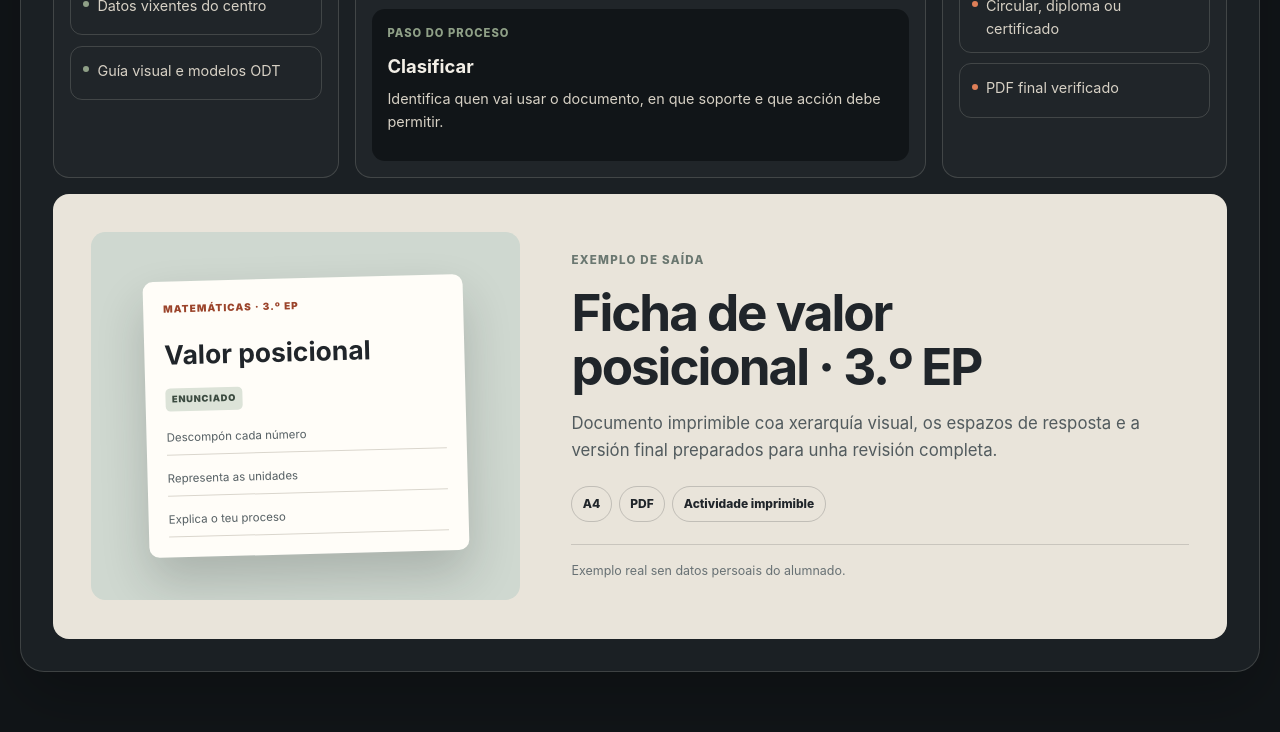
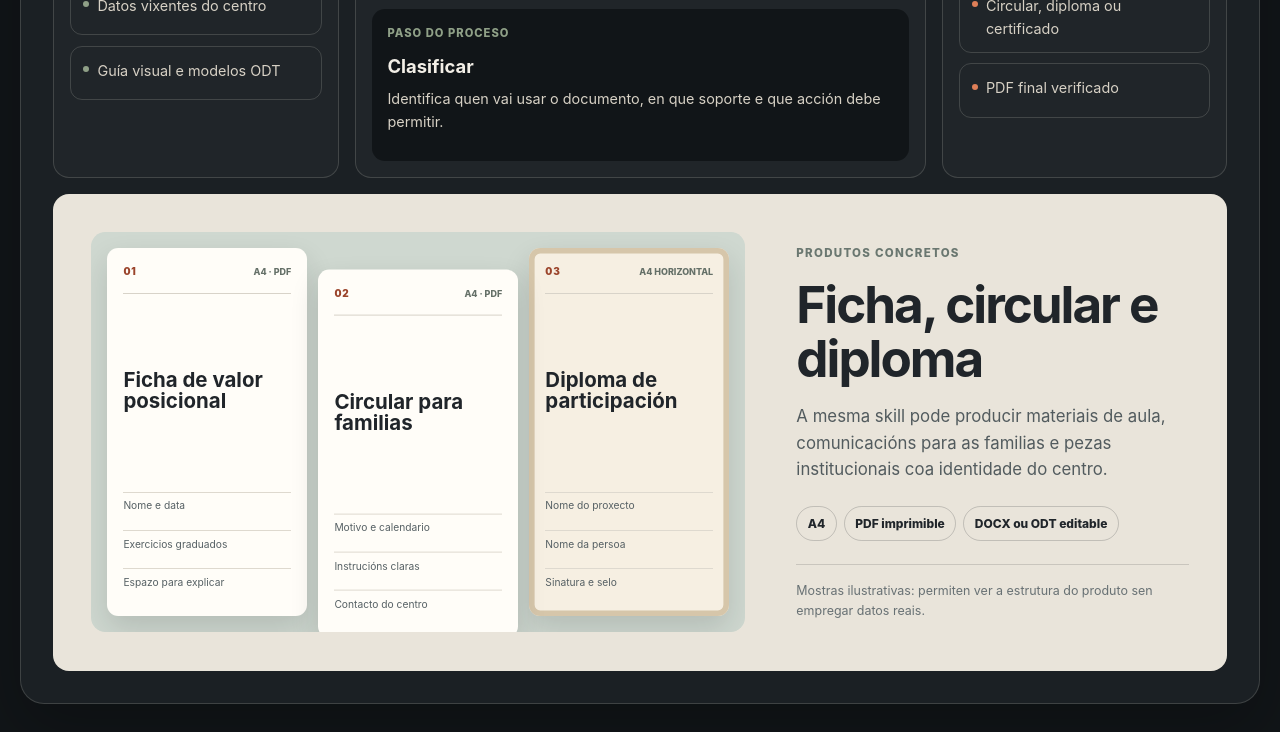
Before and after one commit to pablonimo/formacion, a website: page index.html in a window 1280 px wide. Shown: the part 6925-7657 px from the top of the page. Drawn offline with Linux system fonts and the light colour scheme.

Commit message:
Ampliar exemplos de produtos das skills

```diff
--- a/app.js
+++ b/app.js
@@ -51,11 +51,15 @@ const skillLabData = {
       { title: 'Renderizar', detail: 'Xera o formato solicitado e inspecciona todas as páxinas antes da entrega.' }
     ],
     example: {
-      title: 'Ficha de valor posicional · 3.º EP',
-      copy: 'Documento imprimible coa xerarquía visual, os espazos de resposta e a versión final preparados para unha revisión completa.',
-      tags: ['A4', 'PDF', 'Actividade imprimible'],
-      note: 'Exemplo real sen datos persoais do alumnado.',
-      preview: { type: 'document', eyebrow: 'MATEMÁTICAS · 3.º EP', title: 'Valor posicional', meta: 'ENUNCIADO', rows: ['Descompón cada número', 'Representa as unidades', 'Explica o teu proceso'] }
+      title: 'Ficha, circular e diploma',
+      copy: 'A mesma skill pode producir materiais de aula, comunicacións para as familias e pezas institucionais coa identidade do centro.',
+      tags: ['A4', 'PDF imprimible', 'DOCX ou ODT editable'],
+      note: 'Mostras ilustrativas: permiten ver a estrutura do produto sen empregar datos reais.',
+      samples: [
+        { type: 'document', format: 'A4 · PDF', title: 'Ficha de valor posicional', rows: ['Nome e data', 'Exercicios graduados', 'Espazo para explicar'] },
+        { type: 'notice', format: 'A4 · PDF', title: 'Circular para familias', rows: ['Motivo e calendario', 'Instrucións claras', 'Contacto do centro'] },
+        { type: 'certificate', format: 'A4 horizontal', title: 'Diploma de participación', rows: ['Nome do proxecto', 'Nome da persoa', 'Sinatura e selo'] }
+      ]
     }
   },
   timbre: {
@@ -72,11 +76,15 @@ const skillLabData = {
       { title: 'Despregar', detail: 'Instala temporalmente, proba a restauración e conserva copias recuperables.' }
     ],
     example: {
-      title: 'Campaña semanal · cartel e pantallas',
-      copy: 'Unha mesma selección musical convértese en pezas coordinadas para impresión, móbil e as dúas televisións do centro.',
+      title: 'Cartel, pantalla e mensaxe semanal',
+      copy: 'Unha mesma selección musical convértese nun paquete coordinado para o corredor, as televisións e a difusión ás familias.',
       tags: ['A3', '3840 × 2160', 'WhatsApp', 'TV'],
-      note: 'A letra completa procede sempre dunha fonte local autorizada.',
-      preview: { type: 'timbre', eyebrow: 'TIMBRE · ESTA SEMANA', title: 'Seis momentos, unha selección', meta: 'CEIP DE BELESAR', rows: ['08:30 · apertura', '11:20 · recreo', '12:10 · peche'] }
+      note: 'Mostras ilustrativas. A letra completa só se incorpora desde unha fonte local autorizada.',
+      samples: [
+        { type: 'poster', format: 'A3 · PNG/PDF', title: 'Cartel do timbre', rows: ['Selección da semana', 'Artistas e cancións', 'Horarios principais'] },
+        { type: 'screen', format: '3840 × 2160', title: 'Pantalla de letra', rows: ['Título e artista', 'Letra por bloques', 'Marca do centro'] },
+        { type: 'message', format: 'WhatsApp', title: 'Mensaxe de difusión', rows: ['Esta semana soa…', 'Resumo da proposta', 'Nota para as familias'] }
+      ]
     }
   },
   semanario: {
@@ -93,11 +101,15 @@ const skillLabData = {
       { title: 'Publicar', detail: 'Só tras aprobación, xera miniaturas, comproba o carrusel e arquiva a semana verificada.', human: true }
     ],
     example: {
-      title: 'Semana 41 · entrada con galería',
-      copy: 'Unha portada breve conduce a apartados de aula e grupos de fotografías con pés informativos e copia ampliada.',
+      title: 'Entrada, galería e arquivo semanal',
+      copy: 'As notas e fotos convértense nunha páxina completa: crónica, imaxes contextualizadas e acceso ordenado ás semanas anteriores.',
       tags: ['Web', 'Galería', 'Móbil', 'Arquivo'],
       note: 'A vista é unha representación; as fotografías reais seguen a política de publicación do centro.',
-      preview: { type: 'web', eyebrow: 'SEMANARIO · SEMANA 41', title: 'Aprender tamén é deixar pegada', meta: '6 HISTORIAS · 18 FOTOS', rows: ['Investigamos', 'Construímos', 'Compartimos'] }
+      samples: [
+        { type: 'article', format: 'Entrada web', title: 'Crónica da semana', rows: ['Que fixemos', 'Como nos organizamos', 'Que aprendemos'] },
+        { type: 'gallery', format: 'Galería adaptable', title: 'Fotos con contexto', rows: ['Miniaturas coidadas', 'Pés informativos', 'Vista ampliada'] },
+        { type: 'archive', format: 'Arquivo web', title: 'Índice de semanas', rows: ['Semana e datas', 'Resumo breve', 'Acceso á entrada'] }
+      ]
     }
   },
   avaliacion: {
@@ -114,11 +126,15 @@ const skillLabData = {
       { title: 'Producir', detail: 'Crea e reabre os PDF, verifica o lote e consolida un seguimento minimizado.' }
     ],
     example: {
-      title: 'Lote demostrativo · código A01',
-      copy: 'A produción reúne as páxinas da actividade e engade unha devolución breve baseada só no que pode observarse.',
+      title: 'PDF individual, informe e seguimento',
+      copy: 'O lote escaneado remata en tres produtos separados: a devolución para cada alumno, a visión global do grupo e unha nota de continuidade.',
       tags: ['PDF individual', 'Informe codificado', 'Seguimento'],
       note: 'Demostración sintética: a web non publica traballos nin datos reais do alumnado.',
-      preview: { type: 'evaluation', eyebrow: 'DEVOLUCIÓN · A01', title: 'Actividade de mostra', meta: 'REVISIÓN DOCENTE', rows: ['Logro comprobable', 'Evidencia observada', 'Seguinte paso concreto'] }
+      samples: [
+        { type: 'feedback', format: 'PDF · código A01', title: 'Devolución individual', rows: ['Páxinas reunidas', 'Logro observable', 'Seguinte paso'] },
+        { type: 'report', format: 'Informe codificado', title: 'Visión do grupo', rows: ['Padróns detectados', 'Dificultades comúns', 'Decisións docentes'] },
+        { type: 'followup', format: 'Rexistro privado', title: 'Nota de seguimento', rows: ['Actividade e data', 'Evidencia mínima', 'Revisión pendente'] }
+      ]
     }
   }
 };
@@ -130,15 +146,19 @@ const labProducts = document.querySelector('#lab-products-list');
 const labFlow = document.querySelector('#lab-flow');
 const labStageDetail = document.querySelector('#lab-stage-detail');
 
-function renderProductPreview(preview) {
-  const rows = preview.rows.map((row) => `<span>${escapeHtml(row)}</span>`).join('');
-  return `
-    <div class="preview-art preview-${escapeHtml(preview.type)}">
-      <p>${escapeHtml(preview.eyebrow)}</p>
-      <strong>${escapeHtml(preview.title)}</strong>
-      <small>${escapeHtml(preview.meta)}</small>
-      <div>${rows}</div>
-    </div>`;
+function renderProductPreview(samples) {
+  return samples.map((sample, index) => {
+    const rows = sample.rows.map((row) => `<span>${escapeHtml(row)}</span>`).join('');
+    return `
+      <article class="preview-sample preview-${escapeHtml(sample.type)}">
+        <div class="preview-sample-head">
+          <span>${String(index + 1).padStart(2, '0')}</span>
+          <small>${escapeHtml(sample.format)}</small>
+        </div>
+        <strong>${escapeHtml(sample.title)}</strong>
+        <div class="preview-lines">${rows}</div>
+      </article>`;
+  }).join('');
 }
 
 function selectLabStage(index) {
@@ -174,7 +194,7 @@ function renderSkillLab(key) {
   document.querySelector('#lab-example-copy').textContent = skill.example.copy;
   document.querySelector('#lab-example-tags').innerHTML = skill.example.tags.map((tag) => `<li>${escapeHtml(tag)}</li>`).join('');
   document.querySelector('#lab-example-note').textContent = skill.example.note;
-  document.querySelector('#lab-preview').innerHTML = renderProductPreview(skill.example.preview);
+  document.querySelector('#lab-preview').innerHTML = renderProductPreview(skill.example.samples);
 
   labTabs.forEach((tab) => {
     const selected = tab.dataset.skill === key;
--- a/index.html
+++ b/index.html
@@ -7,7 +7,7 @@
   <meta name="theme-color" content="#20252a">
   <title>Pablo Nimo · Formación para centros educativos</title>
   <link rel="icon" type="image/svg+xml" href="favicon.svg">
-  <link rel="stylesheet" href="styles.css?v=c5aab42">
+  <link rel="stylesheet" href="styles.css?v=products-1">
 </head>
 <body>
   <a class="skip-link" href="#contido">Saltar ao contido</a>
@@ -230,11 +230,11 @@
         </div>
 
         <div class="lab-proof">
-          <div class="product-preview" id="lab-preview" aria-hidden="true"></div>
+          <div class="product-preview" id="lab-preview" aria-label="Mostras visuais dos produtos"></div>
           <div class="proof-copy">
-            <p class="lab-column-label">Exemplo de saída</p>
-            <h3 id="lab-example-title">Ficha de valor posicional · 3.º EP</h3>
-            <p id="lab-example-copy">Documento imprimible coa xerarquía visual, os espazos de resposta e a versión final preparados para unha revisión completa.</p>
+            <p class="lab-column-label">Produtos concretos</p>
+            <h3 id="lab-example-title">Ficha, circular e diploma</h3>
+            <p id="lab-example-copy">Tres mostras permiten ver o tipo de peza, a información que contén e o formato no que queda lista para usar.</p>
             <ul class="proof-tags" id="lab-example-tags" aria-label="Formatos do exemplo"></ul>
             <p class="proof-note" id="lab-example-note"></p>
           </div>
@@ -357,6 +357,6 @@
   </footer>
 
   <script src="training-data.js" defer></script>
-  <script src="app.js?v=c5aab42" defer></script>
+  <script src="app.js?v=products-1" defer></script>
 </body>
 </html>
--- a/styles.css
+++ b/styles.css
@@ -157,20 +157,26 @@ h2 { max-width: 15ch; font-size: clamp(2.7rem, 5vw, 5rem); }
 .lab-stage-detail p { margin: 0; color: var(--paper-muted); font-size: .9rem; }
 .lab-stage-detail.is-human { box-shadow: inset .22rem 0 0 var(--terracotta); }
 .lab-stage-detail.is-human span { color: var(--terracotta); }
-.lab-proof { display: grid; grid-template-columns: minmax(17rem,.82fr) 1.18fr; gap: clamp(1.5rem, 4vw, 3.5rem); align-items: center; padding: clamp(1.2rem, 3vw, 2.5rem); border-radius: 1rem; background: #e9e4da; color: var(--ink); }
-.product-preview { display: grid; min-height: 23rem; place-items: center; padding: 1.25rem; border-radius: .9rem; overflow: hidden; background: #cfd8d0; }
-.preview-art { width: min(100%, 20rem); padding: 1.25rem; border-radius: .65rem; background: #fffdf8; color: #20252a; box-shadow: 0 1.5rem 3rem rgba(24,29,31,.2); transform: rotate(-1.5deg); }
-.preview-art p { margin: 0 0 1.5rem; color: #9b442b; font-size: .62rem; font-weight: 900; letter-spacing: .11em; }
-.preview-art strong { display: block; max-width: 12ch; font-size: 1.65rem; line-height: 1.02; }
-.preview-art small { display: inline-flex; margin: 1.25rem 0 .65rem; padding: .25rem .4rem; border-radius: .3rem; background: #dce3d8; color: #3b4b40; font-size: .58rem; font-weight: 900; letter-spacing: .08em; }
-.preview-art div { display: grid; gap: .45rem; }
-.preview-art div span { padding: .45rem 0; border-bottom: 1px solid #dad6cd; color: #566064; font-size: .72rem; }
-.preview-timbre { background: #20252a; color: var(--paper); transform: rotate(1.5deg); }
-.preview-timbre small { background: var(--terracotta); color: #171b1e; }
-.preview-timbre div span { border-color: rgba(243,239,231,.18); color: var(--paper-muted); }
-.preview-web { border: .45rem solid #20252a; border-top-width: 1.4rem; transform: none; }
-.preview-evaluation { background: #faf8f2; box-shadow: inset 0 0 0 1px #d0cbc1, 0 1.5rem 3rem rgba(24,29,31,.2); }
-.preview-evaluation strong, .preview-evaluation div { filter: blur(.2px); }
+.lab-proof { display: grid; grid-template-columns: minmax(26rem,1.25fr) minmax(18rem,.75fr); gap: clamp(1.5rem, 4vw, 3.5rem); align-items: center; padding: clamp(1.2rem, 3vw, 2.5rem); border-radius: 1rem; background: #e9e4da; color: var(--ink); }
+.product-preview { display: grid; grid-template-columns: repeat(3, minmax(0, 1fr)); gap: .7rem; min-height: 25rem; align-items: stretch; padding: 1rem; border-radius: .9rem; overflow: hidden; background: #cfd8d0; }
+.preview-sample { display: flex; min-width: 0; padding: 1rem; border-radius: .7rem; flex-direction: column; background: #fffdf8; color: #20252a; box-shadow: 0 .8rem 1.8rem rgba(24,29,31,.14); }
+.preview-sample:nth-child(2) { transform: translateY(1.35rem); }
+.preview-sample-head { display: flex; align-items: center; justify-content: space-between; gap: .5rem; padding-bottom: .8rem; border-bottom: 1px solid #d8d3c9; }
+.preview-sample-head > span { color: #9b442b; font-size: .62rem; font-weight: 900; letter-spacing: .08em; }
+.preview-sample-head small { color: #657068; font-size: .56rem; font-weight: 850; line-height: 1.2; text-align: right; text-transform: uppercase; }
+.preview-sample > strong { display: block; min-height: 5.4rem; margin-top: auto; padding: 1.2rem 0 .8rem; font-size: clamp(1rem, 1.6vw, 1.35rem); line-height: 1.05; overflow-wrap: anywhere; }
+.preview-lines { display: grid; gap: .4rem; margin-top: auto; }
+.preview-lines span { min-height: 2rem; padding: .42rem 0; border-top: 1px solid #ded9cf; color: #566064; font-size: .64rem; line-height: 1.25; }
+.preview-poster, .preview-screen { background: #20252a; color: var(--paper); }
+.preview-poster .preview-sample-head, .preview-screen .preview-sample-head, .preview-poster .preview-lines span, .preview-screen .preview-lines span { border-color: rgba(243,239,231,.18); }
+.preview-poster .preview-sample-head small, .preview-screen .preview-sample-head small, .preview-poster .preview-lines span, .preview-screen .preview-lines span { color: var(--paper-muted); }
+.preview-screen { align-self: center; min-height: 13rem; }
+.preview-message { max-width: 11rem; align-self: center; border: .45rem solid #20252a; border-top-width: 1.35rem; border-bottom-width: 1.35rem; border-radius: 1rem; background: #edf4ea; }
+.preview-certificate { background: #f6efe2; box-shadow: inset 0 0 0 .35rem #d6c6aa, 0 .8rem 1.8rem rgba(24,29,31,.14); }
+.preview-gallery { background: #20252a; color: var(--paper); }
+.preview-gallery .preview-sample-head, .preview-gallery .preview-lines span { border-color: rgba(243,239,231,.18); }
+.preview-gallery .preview-sample-head small, .preview-gallery .preview-lines span { color: var(--paper-muted); }
+.preview-feedback, .preview-report, .preview-followup { background: #faf8f2; box-shadow: inset 0 0 0 1px #d0cbc1, 0 .8rem 1.8rem rgba(24,29,31,.14); }
 .proof-copy .lab-column-label { color: #6a7770; }
 .proof-copy h3 { max-width: 16ch; margin-bottom: 1rem; font-size: clamp(2rem, 4vw, 3.25rem); }
 .proof-copy > p:not(.lab-column-label):not(.proof-note) { max-width: 40rem; color: #525b5e; font-size: 1.05rem; }
@@ -281,6 +287,7 @@ footer a { color: var(--sage); font-weight: 750; text-decoration: none; }
   .lab-map { grid-template-columns: 1fr 1fr; }
   .lab-transform { grid-column: 1 / -1; grid-row: 1; }
   .lab-proof { grid-template-columns: 1fr 1fr; }
+  .product-preview { grid-template-columns: repeat(3, minmax(8rem, 1fr)); overflow-x: auto; }
   .project-grid { grid-template-columns: 1fr 1fr; }
   .project-featured { grid-column: span 2; }
   .training-controls { grid-template-columns: 1fr 1fr; }
@@ -308,7 +315,8 @@ footer a { color: var(--sage); font-weight: 750; text-decoration: none; }
   .lab-transform { grid-column: auto; grid-row: auto; }
   .lab-flow { grid-template-columns: 1fr 1fr; }
   .lab-flow button::after { display: none; }
-  .product-preview { min-height: 19rem; }
+  .product-preview { grid-template-columns: repeat(3, minmax(13rem, 1fr)); min-height: 22rem; align-items: stretch; }
+  .preview-sample:nth-child(2) { transform: none; }
   .process, .evidence-row, .training-summary, .project-grid, .training-controls { grid-template-columns: 1fr; }
   .project-featured, .search-field { grid-column: auto; }
   .training-item { grid-template-columns: 1fr auto; }
```
